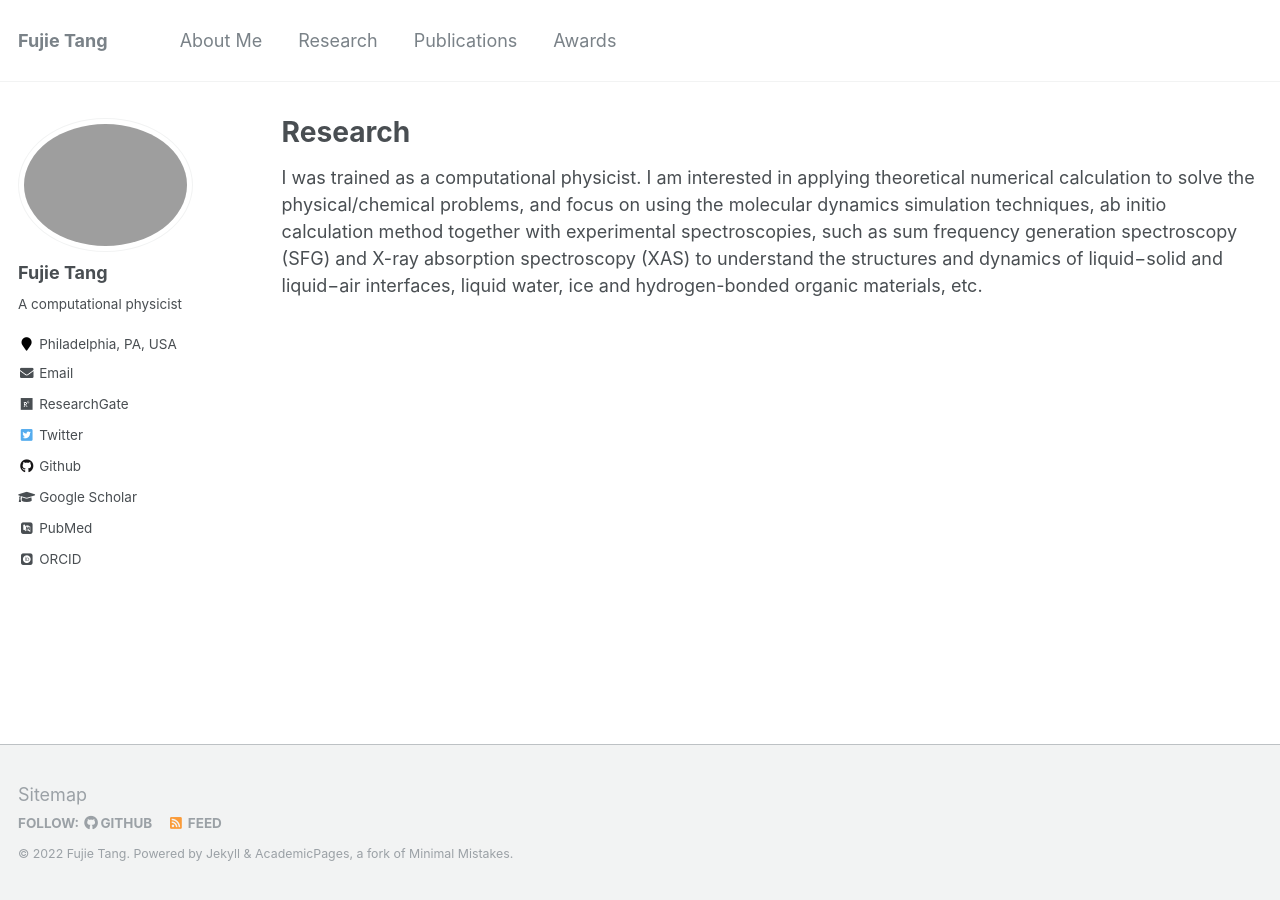
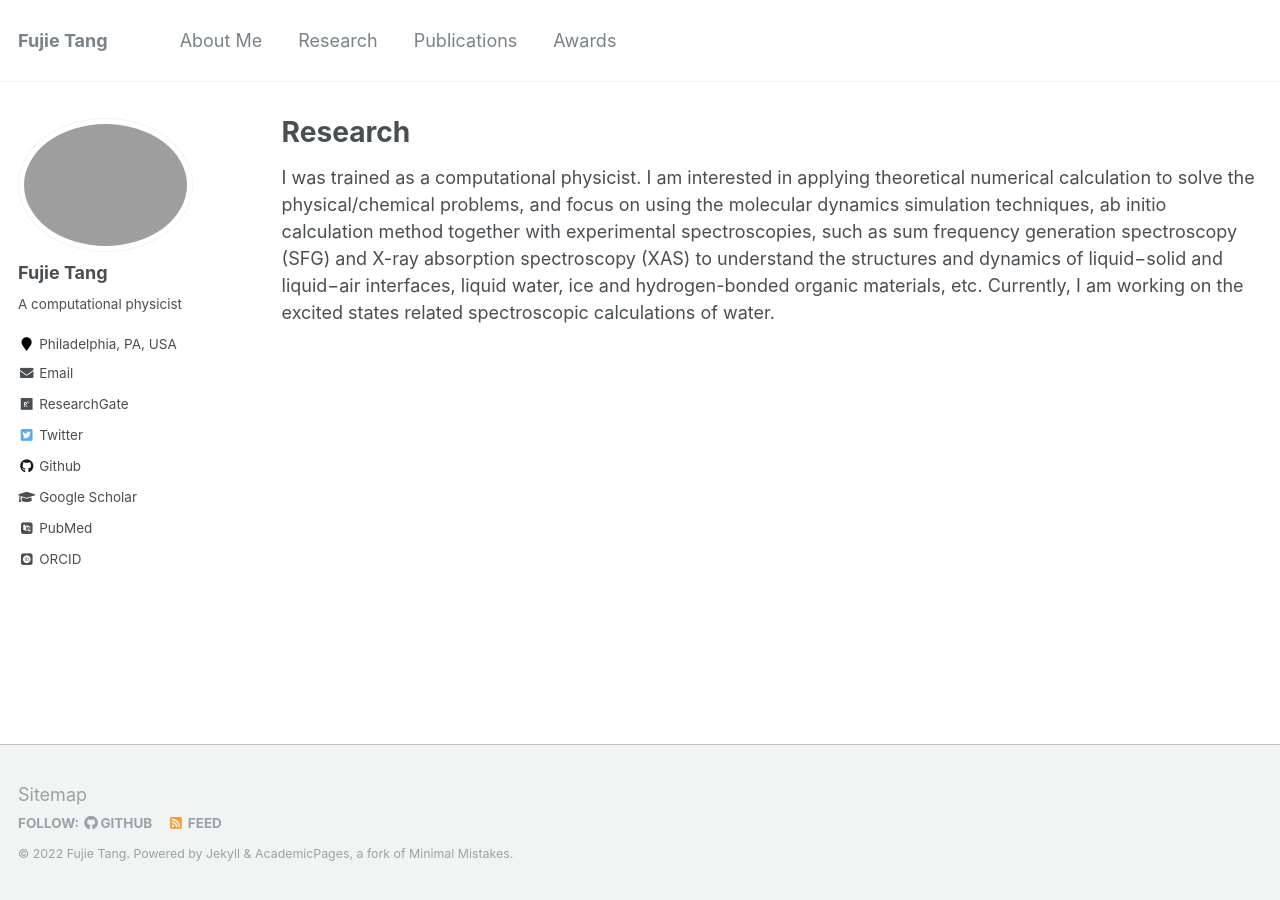
Before and after one commit to fujiepku/fujiepku.github.io, a Jekyll site: the page built from _pages/research.md, in a window 1280 px wide. Built offline with Jekyll 4.4.1, drawn with Linux system fonts in a browser that asks for light colours; some web fonts are replaced.

Commit message:
Update research.md

```diff
--- a/_pages/research.md
+++ b/_pages/research.md
@@ -6,3 +6,4 @@ author_profile: true
 ---
 
 I was trained as a computational physicist. I am interested in applying theoretical numerical calculation to solve the physical/chemical problems, and focus on using the molecular dynamics simulation techniques, ab initio calculation method together with experimental spectroscopies, such as sum frequency generation spectroscopy (SFG) and X-ray absorption spectroscopy (XAS) to understand the structures and dynamics of liquid−solid and liquid−air interfaces, liquid water, ice and hydrogen-bonded organic materials, etc.
+Currently, I am working on the excited states related spectroscopic calculations of water.
```
